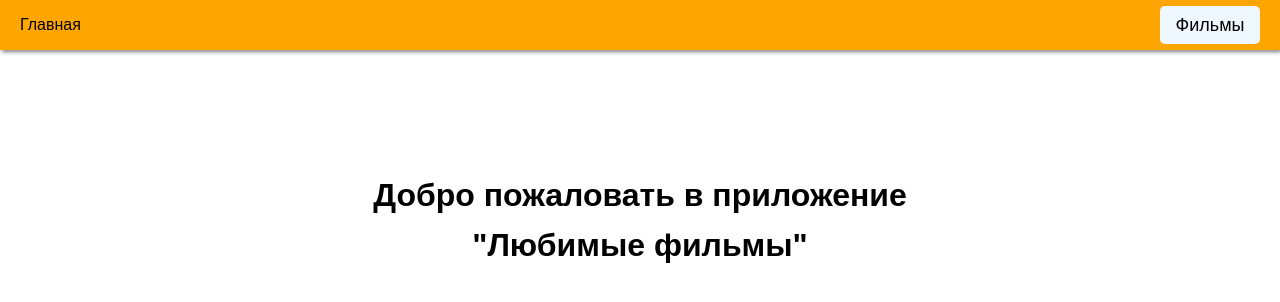
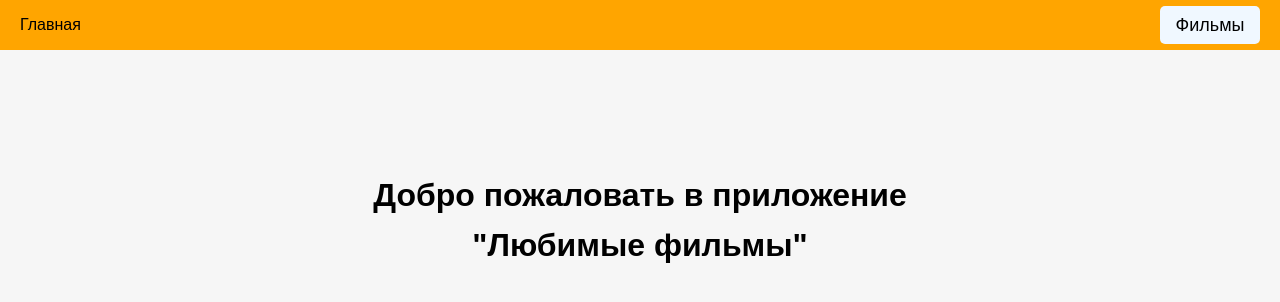
Before and after one commit to Crash2022/Vue-Pinia-Movies, a Vue app: page / in a window 1280 px wide. Shown: the top 302 px of the page. Built offline with nearby package versions, Linux system fonts and the light colour scheme.

Commit message:
fix: app container styles

```diff
--- a/src/App.vue
+++ b/src/App.vue
@@ -1,7 +1,9 @@
 <template>
     <navbar/>
     <div class="app">
-        <router-view></router-view>
+        <div class="container">
+            <router-view></router-view>
+        </div>
     </div>
 </template>
 
@@ -20,11 +22,15 @@
     display: flex;
     flex-direction: column;
     align-items: center;
-    height: calc(100vh - 50px);
     width: 100%;
-    max-width: 900px;
     margin: 0 auto;
-    //border: 1px solid black;
+    background-color: #f6f6f6;
     //overflow-x: hidden;
+
+    .container {
+        //border: 1px solid black;
+        width: 100%;
+        max-width: 900px;
+    }
 }
 </style>
--- a/src/components/MovieItem.vue
+++ b/src/components/MovieItem.vue
@@ -54,6 +54,7 @@ const props = defineProps({
     border: 1px solid #c4c4c4;
     border-radius: 5px;
     box-shadow: 1px 1px 6px gray;
+    background-color: white;
 
     .movie_poster {
         img {
--- a/src/components/SearchMovie.vue
+++ b/src/components/SearchMovie.vue
@@ -1,22 +1,30 @@
 <template>
+    <div class="search_wrapper">
         <form @submit.prevent="" class="search_form">
-        <custom-input
+            <custom-input v-model="searchQuery"
                           type="text"
                           placeholder="Поиск фильма"
                           v-focus
             />
         </form>
+    </div>
 </template>
 
 <script setup>
+import {ref} from 'vue'
 
+const searchQuery = ref('')
 </script>
 
 <style lang="scss" scoped>
+.search_wrapper {
+    height: calc(100vh - 210px);
+
     .search_form {
         input {
             width: 300px;
             //max-width: 100%;
         }
     }
+}
 </style>
--- a/src/pages/HomePage.vue
+++ b/src/pages/HomePage.vue
@@ -1,7 +1,9 @@
 <template>
-    <div class="title">
-        <h1 >Добро пожаловать в приложение</h1>
-        <h1>"Любимые фильмы"</h1>
+    <div class="home_page">
+        <div class="title">
+            <h1>Добро пожаловать в приложение</h1>
+            <h1>"Любимые фильмы"</h1>
+        </div>
     </div>
 </template>
 
@@ -12,10 +14,17 @@ export default {
 </script>
 
 <style lang="scss" scoped>
-.title {
-    margin-top: 100px;
+.home_page {
     padding: 20px;
-    text-align: center;
-    line-height: 50px;
+    height: calc(100vh - 50px);
+
+    .title {
+        margin-top: 100px;
+        text-align: center;
+
+        h1 {
+            line-height: 50px;
+        }
+    }
 }
 </style>
```
Lines whose indentation alone changed are shown as unchanged.
